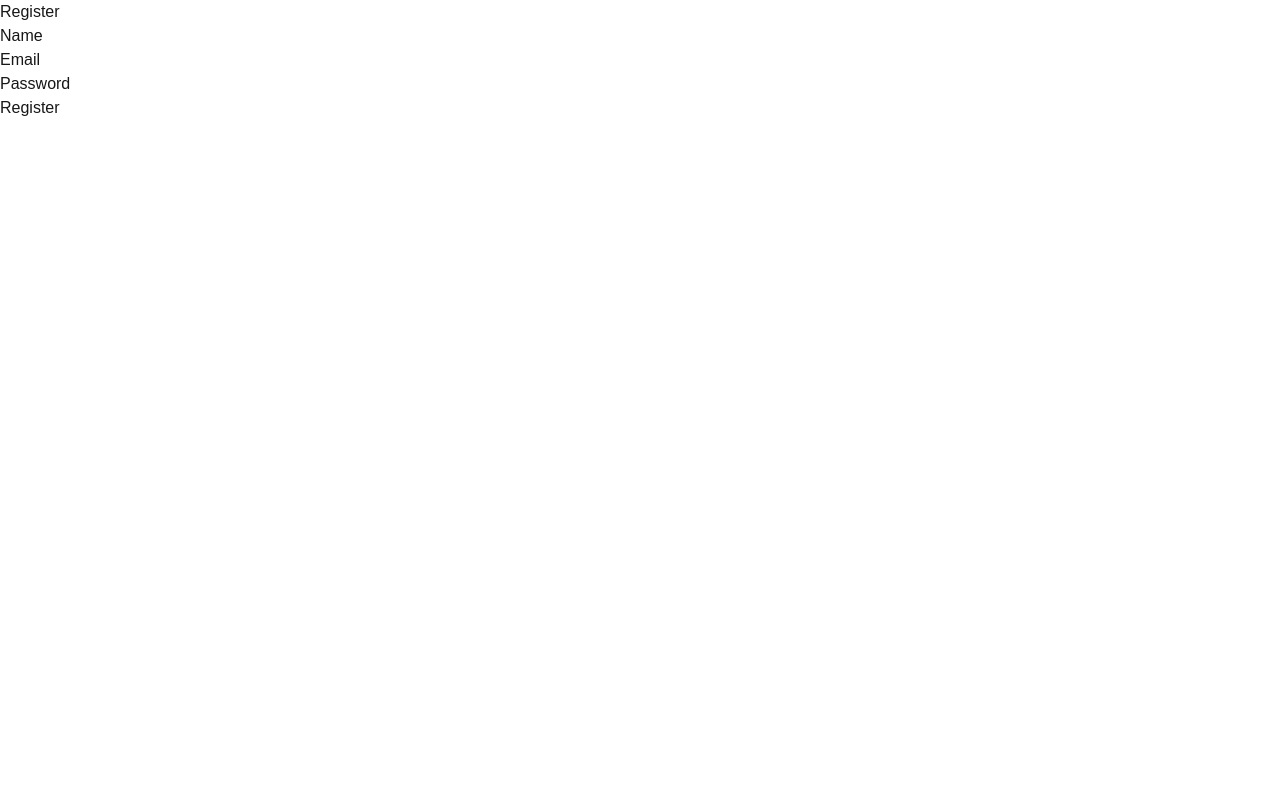
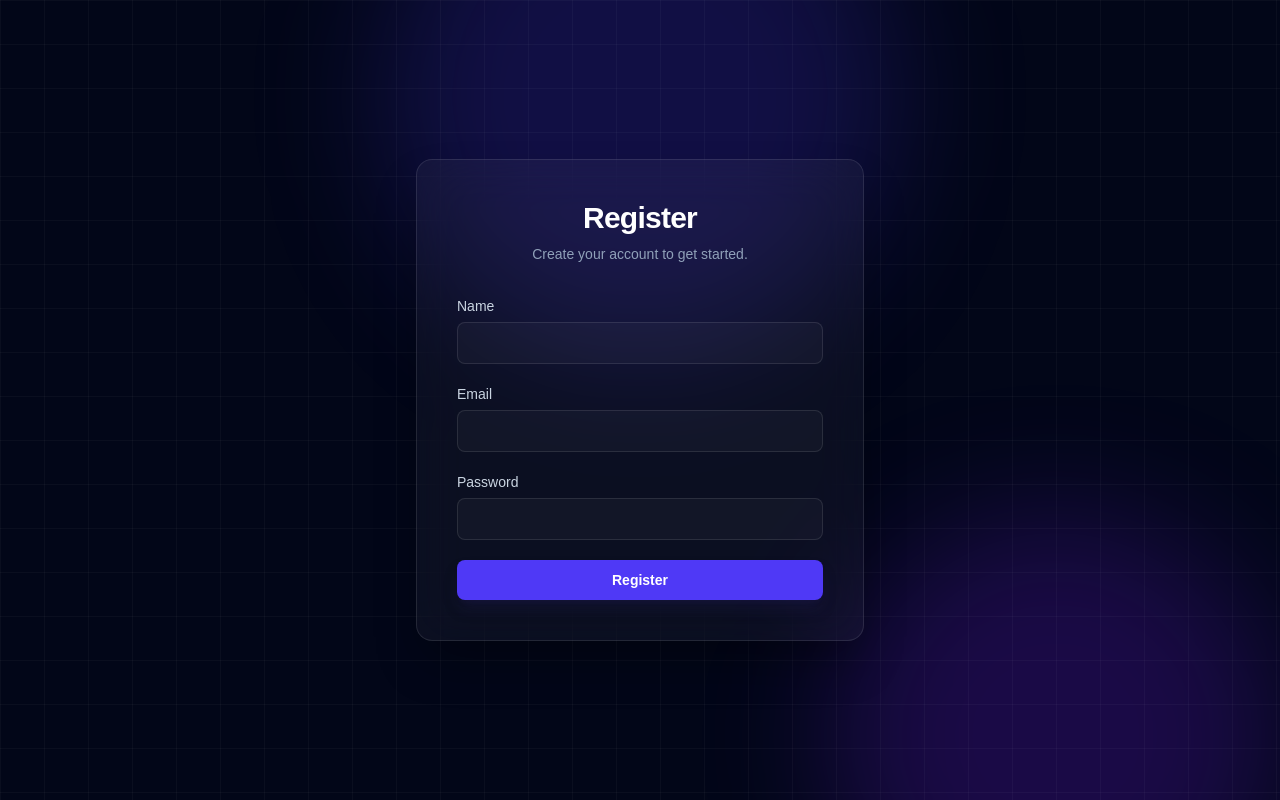
Before and after one commit to dharanshetty05/LearnIT, a Next.js app in the folder frontend/: page /register in a window 1280 px wide. Built offline with nearby package versions, Linux system fonts and the light colour scheme.

Commit message:
feat: Updated Register Page UI

```diff
--- a/frontend/src/app/register/page.tsx
+++ b/frontend/src/app/register/page.tsx
@@ -1,5 +1,4 @@
 "use client";
-
 import { apiFetch } from "@/lib/api";
 import { FormEvent, useState } from "react";
 
@@ -7,16 +6,13 @@ export default function RegisterPage() {
     const [name, setName] = useState("");
     const [email, setEmail] = useState("");
     const [password, setPassword] = useState("");
-
     const [message, setMessage] = useState("");
     const [loading, setLoading] = useState(false);
 
     const handleSubmit = async (event: FormEvent<HTMLFormElement>) => {
         event.preventDefault();
-
         setLoading(true);
         setMessage("");
-
         try {
             const response = await apiFetch("/api/auth/sign-up/email", {
                 method: "POST",
@@ -26,14 +22,11 @@ export default function RegisterPage() {
                     password,
                 }),
             });
-
             const data = await response.json();
-
             if (!response.ok) {
                 setMessage(data.message ?? "Registration failed.");
                 return;
             }
-
             setMessage(`Registration successful. Welcome, ${data.user.name}!`);
         } catch {
             setMessage("Unable to connect to the backend.");
@@ -43,31 +36,96 @@ export default function RegisterPage() {
     };
 
     return (
-        <main>
-            <h1>Register</h1>
-
-            <form onSubmit={handleSubmit}>
-                <div>
-                    <label htmlFor="name">Name</label>
-                    <input id="name" type="text" value={name} onChange={(event) => setName(event.target.value)} required/>
+        <main className="relative flex min-h-screen w-full items-center justify-center overflow-hidden bg-slate-950 px-4 py-12 sm:px-6">
+            {/* Decorative background */}
+            <div className="pointer-events-none absolute inset-0 overflow-hidden">
+                <div className="absolute -top-40 left-1/2 h-[32rem] w-[32rem] -translate-x-1/2 rounded-full bg-indigo-600/20 blur-3xl" />
+                <div className="absolute -bottom-40 right-0 h-[28rem] w-[28rem] rounded-full bg-violet-600/20 blur-3xl" />
+                <div className="absolute inset-0 bg-[linear-gradient(to_right,#ffffff08_1px,transparent_1px),linear-gradient(to_bottom,#ffffff08_1px,transparent_1px)] bg-[size:44px_44px]" />
             </div>
 
-                <div>
-                    <label htmlFor="email">Email</label>
-                    <input id="email" type="text" value={email} onChange={(event) => setEmail(event.target.value)} required/>
+            <div className="relative w-full max-w-md">
+                <div className="rounded-2xl border border-white/10 bg-white/[0.04] p-8 shadow-2xl shadow-black/40 backdrop-blur-xl sm:p-10">
+                    <div className="mb-8 text-center">
+                        <h1 className="text-2xl font-semibold tracking-tight text-white sm:text-3xl">
+                            Register
+                        </h1>
+                        <p className="mt-2 text-sm text-slate-400">
+                            Create your account to get started.
+                        </p>
                     </div>
 
-                <div>
-                    <label htmlFor="password">Password</label>
-                    <input type="password" id="password" value={password} onChange={(event) => setPassword(event.target.value)} required/>
+                    <form onSubmit={handleSubmit} className="space-y-5">
+                        <div className="space-y-1.5">
+                            <label
+                                htmlFor="name"
+                                className="block text-sm font-medium text-slate-300"
+                            >
+                                Name
+                            </label>
+                            <input
+                                id="name"
+                                type="text"
+                                value={name}
+                                onChange={(event) => setName(event.target.value)}
+                                required
+                                className="block w-full rounded-lg border border-white/10 bg-white/[0.03] px-4 py-2.5 text-sm text-white placeholder:text-slate-500 outline-none transition duration-150 focus:border-indigo-500 focus:bg-white/[0.06] focus:ring-2 focus:ring-indigo-500/40 disabled:cursor-not-allowed disabled:opacity-50"
+                            />
                         </div>
 
-                <button type="submit" disabled={loading}>
+                        <div className="space-y-1.5">
+                            <label
+                                htmlFor="email"
+                                className="block text-sm font-medium text-slate-300"
+                            >
+                                Email
+                            </label>
+                            <input
+                                id="email"
+                                type="text"
+                                value={email}
+                                onChange={(event) => setEmail(event.target.value)}
+                                required
+                                className="block w-full rounded-lg border border-white/10 bg-white/[0.03] px-4 py-2.5 text-sm text-white placeholder:text-slate-500 outline-none transition duration-150 focus:border-indigo-500 focus:bg-white/[0.06] focus:ring-2 focus:ring-indigo-500/40 disabled:cursor-not-allowed disabled:opacity-50"
+                            />
+                        </div>
+
+                        <div className="space-y-1.5">
+                            <label
+                                htmlFor="password"
+                                className="block text-sm font-medium text-slate-300"
+                            >
+                                Password
+                            </label>
+                            <input
+                                type="password"
+                                id="password"
+                                value={password}
+                                onChange={(event) => setPassword(event.target.value)}
+                                required
+                                className="block w-full rounded-lg border border-white/10 bg-white/[0.03] px-4 py-2.5 text-sm text-white placeholder:text-slate-500 outline-none transition duration-150 focus:border-indigo-500 focus:bg-white/[0.06] focus:ring-2 focus:ring-indigo-500/40 disabled:cursor-not-allowed disabled:opacity-50"
+                            />
+                        </div>
+
+                        <button
+                            type="submit"
+                            disabled={loading}
+                            className="mt-2 flex w-full items-center justify-center gap-2 rounded-lg bg-indigo-600 px-4 py-2.5 text-sm font-semibold text-white shadow-lg shadow-indigo-950/40 transition duration-150 hover:bg-indigo-500 focus:outline-none focus:ring-2 focus:ring-indigo-400/60 focus:ring-offset-2 focus:ring-offset-slate-950 disabled:cursor-not-allowed disabled:bg-indigo-600/50 disabled:opacity-70"
+                        >
+                            {loading && (
+                                <span className="h-3.5 w-3.5 animate-spin rounded-full border-2 border-white/40 border-t-white" />
+                            )}
                             {loading ? "Creating account..." : "Register"}
                         </button>
                     </form>
 
-            {message && <p>{message}</p>}
+                    {message && (
+                        <p className="mt-5 rounded-lg border border-white/10 bg-white/[0.04] px-4 py-2.5 text-center text-sm text-slate-200">
+                            {message}
+                        </p>
+                    )}
+                </div>
+            </div>
         </main>
     );
 }
```
Lines whose indentation alone changed are shown as unchanged.
